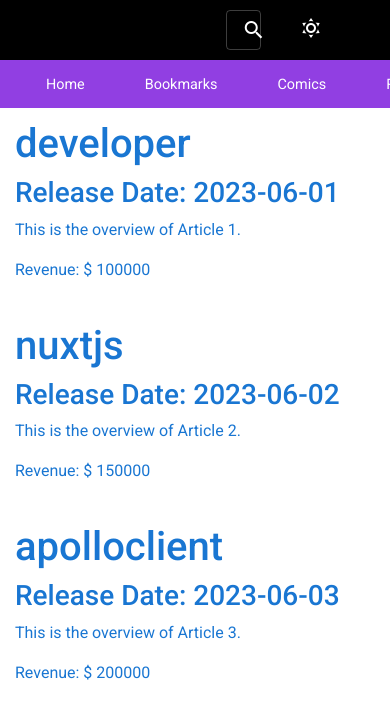
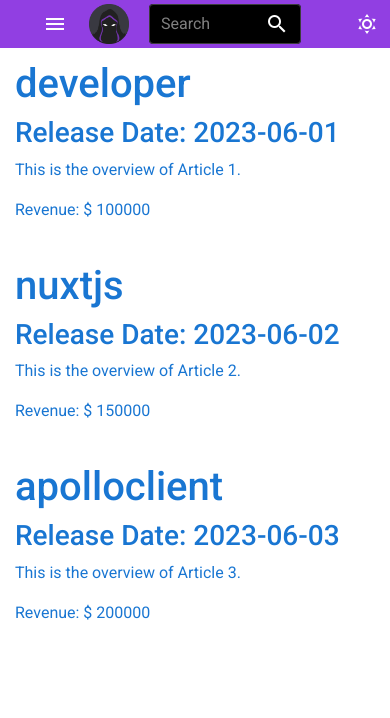
Before and after one commit to FaizanKhanDev/nuxt-blog, a Nuxt app: page / in a window 390 px wide. Shown: the top 718 px of the page. Built offline with nearby package versions, Linux system fonts and the light colour scheme; data requests are answered from the project's data file.

Commit message:
FIXED: navbar is FIXED

```diff
--- a/components/navbar/Navbar.vue
+++ b/components/navbar/Navbar.vue
@@ -1,5 +1,6 @@
 <template>
     <div>
+        <!-- ======== DeskTop navigation bar ====== -->
         <div class="my-header" dark elevation="0" color="#000">
             <b-container>
                 <b-row>
@@ -7,29 +8,42 @@
                         <nuxt-link to="/">
                             <v-img :src="require('~/assets/images/navlogo.webp')" alt="" max-height="50"
                                 max-width="50"></v-img>
-
                         </nuxt-link>
                     </b-col>
                     <b-col cols="5" md="5" class="search-box">
                         <v-text-field outlined dense dark placeholder="Search" append-icon="mdi-magnify"></v-text-field>
                         <v-btn icon id="mode-switcher" @click="$vuetify.theme.dark = !$vuetify.theme.dark">
                             <v-icon :color="isDark ? '#fff' : '#fff'">
-                                {{ isDark ? 'mdi-weather-night' : 'mdi-weather-sunny' }}
+                                {{ isDark ? "mdi-weather-night" : "mdi-weather-sunny" }}
                             </v-icon>
                         </v-btn>
                     </b-col>
                 </b-row>
-
             </b-container>
-
-
-
         </div>
+        <!-- ======== DeskTop navigation bar ====== -->
 
         <v-app-bar class="nav" dense dark elevation="0" color="#913fe2">
             <b-container>
                 <b-row>
-                    <b-col cols="12">
+                    <!-- ======== Mobile navigation bar ====== -->
+                    <b-col cols="12" class="my-navigation-col">
+                        <v-app-bar-nav-icon @click="drawer"></v-app-bar-nav-icon>
+                        <nuxt-link to="/">
+                            <img :src="require('~/assets/images/navlogo.webp')" alt="" class="nav-logo" />
+                        </nuxt-link>
+                        <v-text-field outlined dense dark placeholder="Search" append-icon="mdi-magnify"
+                            class="search-field"></v-text-field>
+                        <v-btn icon id="mode-switcher" @click="$vuetify.theme.dark = !$vuetify.theme.dark">
+                            <v-icon :color="isDark ? '#fff' : '#fff'">
+                                {{ isDark ? "mdi-weather-night" : "mdi-weather-sunny" }}
+                            </v-icon>
+                        </v-btn>
+                    </b-col>
+
+                    <!-- ======== Mobile navigation bar ====== -->
+                    <!-- ======== DeskTop navigation bar ====== -->
+                    <b-col cols="12" class="my-navigation-col-2">
                         <ul class="p-0">
                             <li>
                                 <nuxt-link to="/">Home</nuxt-link>
@@ -48,19 +62,67 @@
                             </li>
                         </ul>
                     </b-col>
+                    <!-- ======== DeskTop navigation bar ====== -->
                 </b-row>
             </b-container>
+        </v-app-bar>
+        <!-- ======== Mobile navigation bar ====== -->
+        <v-navigation-drawer v-model="navDrawer" temporary app class="my-navigation-drawer">
+            <v-list nav dense>
+                <v-list-item-group active-class="deep-purple--text text--accent-4">
 
-        </v-app-bar>
+                    <v-list-item-avatar size="56" class="navigation-drawer-icon">
+                        <img :src="require('~/assets/images/navlogo.webp')" alt="" />
+                    </v-list-item-avatar>
+                    <v-divider></v-divider>
+
+                    <nuxt-link to="/">
+                        <v-list-item>
+                            <v-list-item-title> Home </v-list-item-title>
+                        </v-list-item>
+                    </nuxt-link>
+
+                    <nuxt-link to="/bookmark" class="mt-5">
+                        <v-list-item>
+                            <v-list-item-title> Bookmarks </v-list-item-title>
+                        </v-list-item>
+                    </nuxt-link>
+
+                    <nuxt-link to="/comics" class="mt-5">
+                        <v-list-item>
+                            <v-list-item-title> Comics </v-list-item-title>
+                        </v-list-item>
+                    </nuxt-link>
+
+                    <nuxt-link to="/recruitment" class="mt-5">
+                        <v-list-item>
+                            <v-list-item-title> Recruitment </v-list-item-title>
+                        </v-list-item>
+                    </nuxt-link>
+
+                </v-list-item-group>
+            </v-list>
+        </v-navigation-drawer>
+        <!-- ======== Mobile navigation bar ====== -->
     </div>
 </template>
 
 <script>
 export default {
     name: "Navbar",
+    data() {
+        return {
+            navDrawer: false,
+        };
+    },
     computed: {
         isDark() {
             return this.$vuetify.theme.dark;
+        },
+    },
+    methods: {
+        drawer() {
+            this.navDrawer = !this.navDrawer;
         },
     },
 };
@@ -87,10 +149,6 @@
     left: 2rem;
 }
 
-/* .nav {
-    padding: 0 7rem;
-} */
-
 .nav ul {
     display: flex;
     list-style-type: none;
@@ -98,15 +156,12 @@
     margin: 0;
 }
 
-
-
 .nav ul li {
     color: var(--textWhite);
 }
 
 .navigation-items {
-
-    margin-left: 30px;
+    margin-left: 20px;
 }
 
 .nav ul li a {
@@ -120,4 +175,60 @@
 .nav ul li a:hover {
     background-color: var(--secondayPurple);
 }
+
+.my-navigation-col {
+    display: none;
+}
+
+.nav-logo {
+    width: 40px;
+    margin-left: 10px;
+}
+
+.search-field {
+    height: 40px;
+    margin-left: 100px;
+    margin-right: 50px;
+    background: var(--textBlack);
+}
+
+.navigation-drawer-icon {
+    display: flex;
+    justify-content: center;
+    width: auto !important;
+    margin: auto;
+}
+
+.my-navigation-drawer a {
+    text-decoration: none;
+}
+
+@media only screen and (max-width: 940px) {
+    .my-header {
+        display: none;
+    }
+
+    .my-navigation-col-2 {
+        display: none;
+    }
+
+    .my-navigation-col {
+        display: flex;
+        align-items: center;
+    }
+}
+
+@media only screen and (max-width: 560px) {
+    .search-field {
+        margin-left: 50px;
+        margin-right: 10px;
+    }
+}
+
+@media only screen and (max-width: 460px) {
+    .search-field {
+        margin-left: 20px;
+        margin-right: 10px;
+    }
+}
 </style>
--- a/pages/index.vue
+++ b/pages/index.vue
@@ -42,6 +42,7 @@
 
   },
 
+
 }
 </script>
 <style></style>
```
